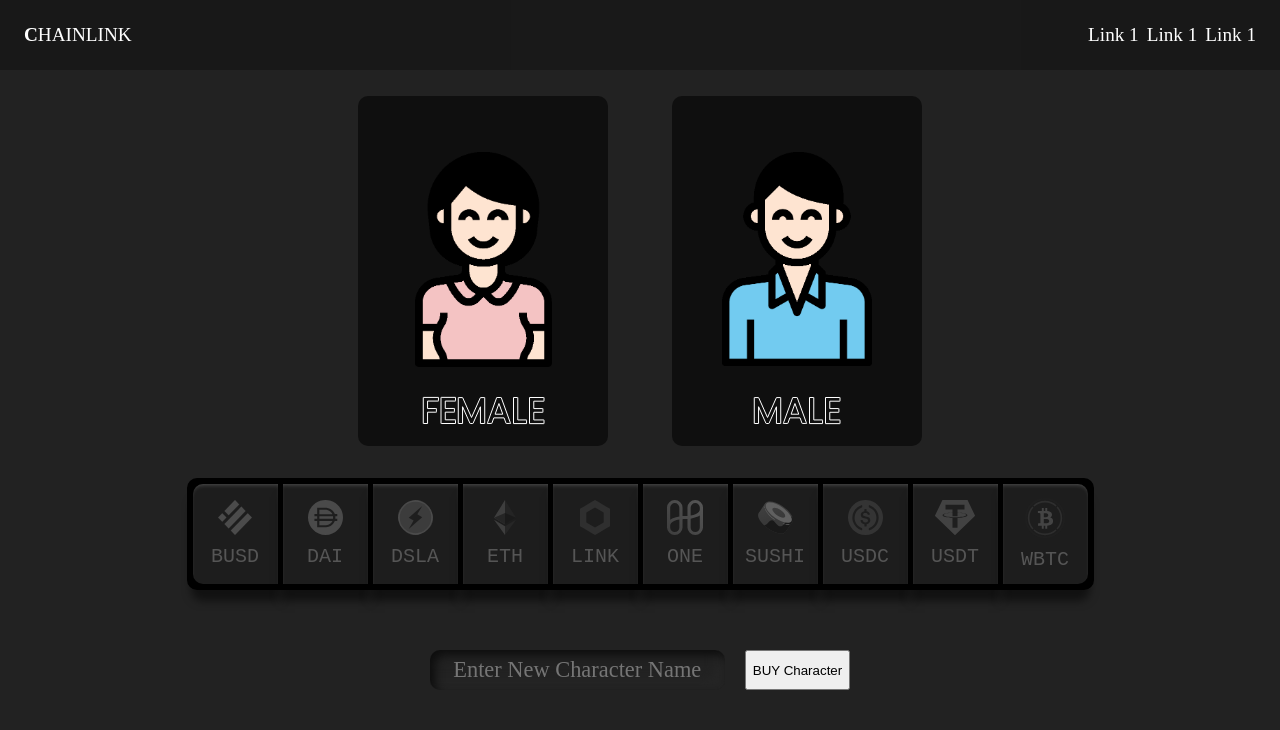
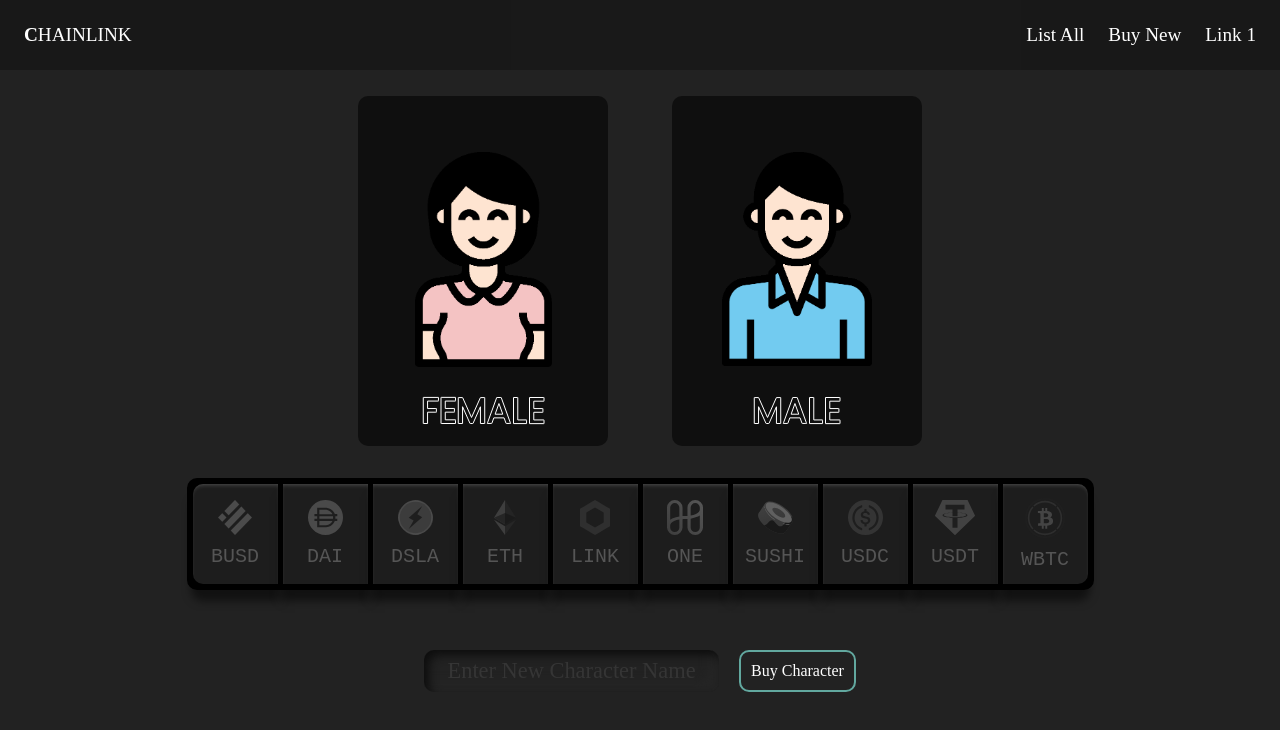
Before and after one commit to Project-Alchemists/chainlink-hack, a React (Create React App) app in the folder frontend/: page /buycharacter in a window 1280 px wide. Shown: the top 730 px of the page. Built offline with nearby package versions, Linux system fonts and the light colour scheme.

Commit message:
styling // navbar, mating and display

```diff
--- a/frontend/src/App.js
+++ b/frontend/src/App.js
@@ -15,7 +15,7 @@
       <Navbar />
       <Routes>
         <Route exact path="/" element={<Home />} />
-        <Route path="/help" element={<Instructions />} />
+        <Route path="/help" element={<Instructions />} />  {/* not needed // remove */}
         <Route path="/buycharacter" element={<Character />} />
         <Route path="/characterlist" element={<CharList />} />
         <Route path="/mating" element={<Mating />} />
--- a/frontend/src/components/Character.css
+++ b/frontend/src/components/Character.css
@@ -123,25 +123,25 @@
   /* M */
   stroke-dasharray: 186;
   stroke-dashoffset: 186;
-  animation: stroke-anim 2s ease forwards 0.3s;
+  animation: stroke-anim 1.5s ease forwards 0.3s;
 }
 #male path:nth-child(2) {
   /* E */
   stroke-dasharray: 120;
   stroke-dashoffset: 120;
-  animation: stroke-anim 2s ease forwards 1.2s;
+  animation: stroke-anim 1.5s ease forwards 1.2s;
 }
 #male path:nth-child(3) {
   /* A */
   stroke-dasharray: 121px;
   stroke-dashoffset: 121px;
-  animation: stroke-anim 2s ease forwards 0.6s;
+  animation: stroke-anim 1.5s ease forwards 0.6s;
 }
 #male path:nth-child(4) {
   /* L */
   stroke-dasharray: 79px;
   stroke-dashoffset: 79px;
-  animation: stroke-anim 2s ease forwards 0.9s;
+  animation: stroke-anim 1.5s ease forwards 0.9s;
 }
 
 .image-animate {
@@ -167,38 +167,38 @@
   /* M */
   stroke-dasharray: 186;
   stroke-dashoffset: 186;
-  animation: stroke-anim 2s ease forwards 0.6s;
+  animation: stroke-anim 1.5s ease forwards 0.6s;
 }
 #female path:nth-child(2) {
   /* last E */
   stroke-dasharray: 120;
   stroke-dashoffset: 120;
-  animation: stroke-anim 2s ease forwards 1.2s;
+  animation: stroke-anim 1.5s ease forwards 1.2s;
 }
 #female path:nth-child(3) {
   /* first E */
   stroke-dasharray: 120;
   stroke-dashoffset: 120;
-  animation: stroke-anim 2s ease forwards 0.4s;
+  animation: stroke-anim 1.5s ease forwards 0.4s;
 }
 #female path:nth-child(4) {
   /* F */
 
   stroke-dasharray: 101px;
   stroke-dashoffset: 101px;
-  animation: stroke-anim 2s ease forwards 0.2s;
+  animation: stroke-anim 1.5s ease forwards 0.2s;
 }
 #female path:nth-child(5) {
   /* A */
   stroke-dasharray: 121px;
   stroke-dashoffset: 121px;
-  animation: stroke-anim 2s ease forwards 0.8s;
+  animation: stroke-anim 1.5s ease forwards 0.8s;
 }
 #female path:nth-child(6) {
   /* L */
   stroke-dasharray: 79px;
   stroke-dashoffset: 79px;
-  animation: stroke-anim 2s ease forwards 1s;
+  animation: stroke-anim 1.5s ease forwards 1s;
 }
 
 /* SVG end */
@@ -458,3 +458,7 @@
   color: rgb(133, 133, 133);
   padding: 7px 10px;
 }
+
+.newCharName-input::placeholder{
+  color: #353535;
+}
--- a/frontend/src/components/Character.jsx
+++ b/frontend/src/components/Character.jsx
@@ -13,6 +13,7 @@
 import usdt from "images/originals/usdt.svg";
 import wbtc from "images/originals/wbtc.svg";
 import dsla from "images/originals/dsla.svg";
+import CustomButton from "./customButton";
 
 export default function Character() {
   const navigate = useNavigate();
@@ -429,7 +430,7 @@
           onChange={charNameChange}
           required
         />
-        <button onClick={buyFunc}>BUY Character</button>
+        <CustomButton onClick={buyFunc} text="Buy Character" />
       </div>
     </div>
   );
--- a/frontend/src/components/Home.jsx
+++ b/frontend/src/components/Home.jsx
@@ -38,7 +38,7 @@
       <div className="help-section-indicator">
         <a href={"#help-section"}>
           <span>{"Help"}</span>
-          <img src={ChevronDown} />
+          <img src={ChevronDown} alt=""/>
         </a>
       </div>
       <div className="help-section" id="help-section">
--- a/frontend/src/components/Mating.jsx
+++ b/frontend/src/components/Mating.jsx
@@ -6,7 +6,6 @@
 import CustomButton from "./customButton";
 
 export default function Mating() {
-
   const navigate = useNavigate();
 
   const [charList, setCharList] = useState([
@@ -108,7 +107,11 @@
                   )}
                 </div>
               </div>
-              <CustomButton onClick={mateFunc} text="mate"/>
+              <div
+                style={{ margin: "0px auto 0px auto", width: "fit-content" }}
+              >
+                <CustomButton onClick={mateFunc} text="mate" />
+              </div>
             </>
           ) : (
             <>
@@ -125,7 +128,11 @@
                   />
                 </div>
               </div>
-              <CustomButton onClick={mateFunc} text="mate again" />
+              <div
+                style={{ margin: "0px auto 0px auto", width: "fit-content" }}
+              >
+                <CustomButton onClick={mateFunc} text="mate again" />
+              </div>
             </>
           )}
         </div>
--- a/frontend/src/components/Navbar.css
+++ b/frontend/src/components/Navbar.css
@@ -20,12 +20,17 @@
     font-weight: 900;
 }
 .navbar > .navbar-items > span {
-    padding: 0 0 0 0.5rem;
+    padding: 0 0 0 1.5rem;
 }
 .navbar > .navbar-items > span > a {
     text-decoration: none;
     color: white;
+    transition: 0.5s;
 }
 .navbar > .navbar-items > span:first-child {
     padding: 0;
 }
+
+.navbar > .navbar-items > span > a:hover {
+    color: #62a89f;
+}
--- a/frontend/src/components/Navbar.jsx
+++ b/frontend/src/components/Navbar.jsx
@@ -9,10 +9,10 @@
             <div className={"navbar-logo"}>{"CHAINLINK"}</div>
             <div className={"navbar-items"}>
                <span>
-                  <Link to={"/link1"}>{"Link 1"}</Link>
+                  <Link to={"/characterlist"}>{"List All"}</Link>
                </span>
                <span>
-                  <Link to={"/link1"}>{"Link 1"}</Link>
+                  <Link to={"/buycharacter"}>{"Buy New"}</Link>
                </span>
                <span>
                   <Link to={"/link1"}>{"Link 1"}</Link>
--- a/frontend/src/components/charList.css
+++ b/frontend/src/components/charList.css
@@ -23,9 +23,11 @@
 
 .mating-main-button{
   width: 100%;
-  border: 2px solid #62a89f;
+
   border-radius: 10px;
   margin-top: 20px;
+  display: flex;
+  justify-content: center;
 }
 
 .ration-main{
@@ -36,6 +38,7 @@
   border-radius: 10px;
   padding-top: 20px;
   padding-bottom: -10px;
+  justify-content: space-evenly;
 }
 
 .ration-icon{
@@ -43,6 +46,7 @@
   grid-row-end: 2;
   grid-column-start: 1;
   grid-column-end: 2;
+  border: 2px solid red;
 }
 
 .icon-image{
--- a/frontend/src/components/charList.jsx
+++ b/frontend/src/components/charList.jsx
@@ -3,6 +3,7 @@
 import "./charList.css";
 import rationimage from "../images/icons/ration.svg";
 import { useNavigate } from "react-router";
+import CustomButton from "./customButton";
 
 const CharList = props => {
 	const navigate = useNavigate();
@@ -15,9 +16,7 @@
       ration > 0
         ? []
         : [
-            <button className="ration-button" onClick={handleRation}>
-              buy ration
-            </button>,
+            <CustomButton onClick={handleRation} text="buy ration" height={10}/>,
           ]
     );
   }, [ration]); // render button based on ration amount
@@ -147,9 +146,7 @@
           <div className="ration-buy">{rbutton}</div>
         </div>
         <div className="mating-main-button">
-          <button className="mating-link-to" onClick={toMating}>
-            go to mating
-          </button>
+          <CustomButton onClick={toMating} text="go to mating" />
         </div>
       </div>
     </div>
--- a/frontend/src/components/customButton.css
+++ b/frontend/src/components/customButton.css
@@ -2,7 +2,9 @@
     all: unset;
     border: 2px solid #62a89f;
     padding: 10px;
-    font-size: 1em;
+    display: flex;
+    justify-content: center;
+    align-items: center;
     color: white;
     border-radius: 10px;
     transition: 0.5s;
--- a/frontend/src/components/customButton.jsx
+++ b/frontend/src/components/customButton.jsx
@@ -6,6 +6,7 @@
     const styles = {
         width: props.width,
         height: props.height,
+        fontSize: props.height
 
     }
     return(
```
